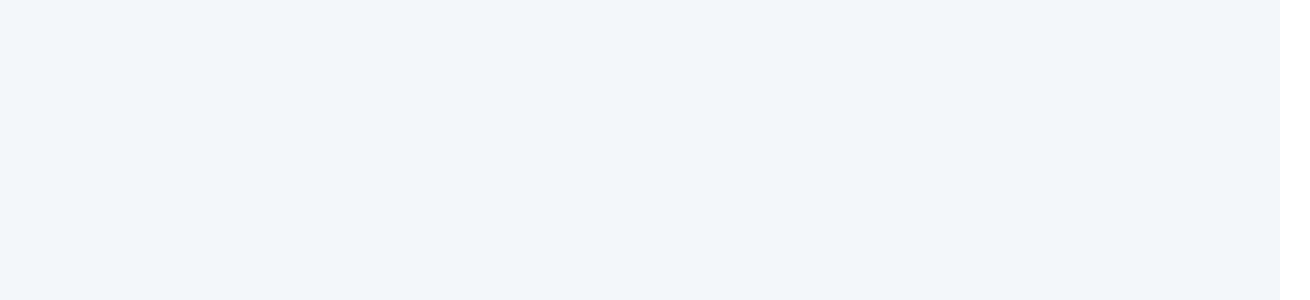
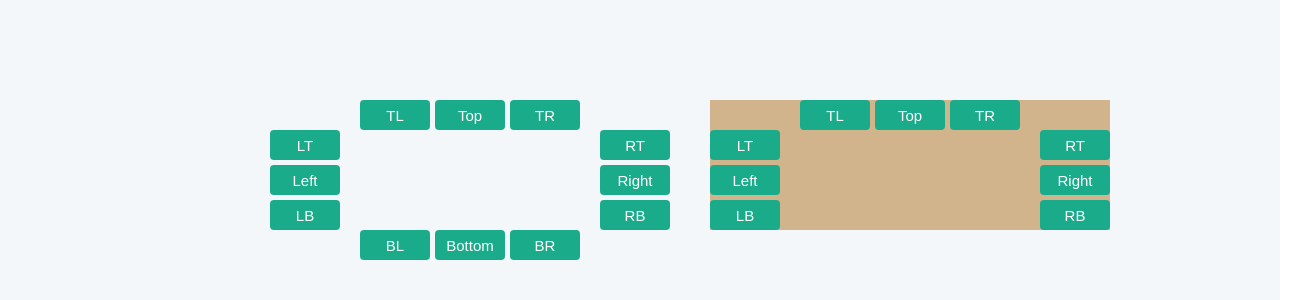
Before and after one commit to rlaclghks123/tool-tip, a React (Create React App) app: page / in a window 1280 px wide. Shown: the top 300 px of the page, 1310 px wide, since content can reach past the window. Built offline with nearby package versions, Linux system fonts and the light colour scheme; the HTML template or start-up script is replaced by a standard one.

Commit message:
feat: basicTooltips 구현

```diff
--- /dev/null
+++ b/src/components/BasicTooltips/index.css
@@ -0,0 +1,72 @@
+.basicTooltips-wrapper {
+  display: flex;
+
+  margin-top: 100px;
+  margin-left: 100px;
+}
+
+.non-scroll-container {
+  display: flex;
+  flex-direction: column;
+}
+
+.tooltip-btn {
+  width: 70px;
+  height: 30px;
+
+  border: none;
+  border-radius: 4px;
+
+  background-color: #1aab8a;
+  color: #fff;
+  font-size: 15px;
+
+  cursor: pointer;
+}
+
+.top-wrapper {
+  display: flex;
+  justify-content: center;
+
+  width: 400px;
+  gap: 5px;
+}
+
+.side-wrapper {
+  display: flex;
+  justify-content: space-between;
+}
+
+.left-wrapper {
+  display: flex;
+  flex-direction: column;
+
+  height: 100%;
+  gap: 5px;
+}
+
+.right-wrapper {
+  display: flex;
+  flex-direction: column;
+
+  height: 100%;
+  gap: 5px;
+}
+
+.bottom-wrapper {
+  display: flex;
+  justify-content: center;
+
+  width: 400px;
+  gap: 5px;
+}
+
+.scroll-box {
+  overflow: scroll;
+
+  margin-left: 40px;
+
+  height: 130px;
+
+  background-color: tan;
+}
--- /dev/null
+++ b/src/components/BasicTooltips/index.tsx
@@ -0,0 +1,167 @@
+import { useState } from 'react';
+
+import './index.css';
+import Tooltip from '../Tooltip.tsx';
+import {
+  BOTTOM_INFO,
+  BasicTooltipsType,
+  LEFT_INFO,
+  RIGHT_INFO,
+  TOP_INFO,
+} from '../../db/basicTolltipsDb.ts';
+
+function BasicTooltips() {
+  const [isHover, setIsHover] = useState(false);
+  const [tooltipState, setTooltipState] = useState({
+    contents: '',
+    direction: '',
+  });
+
+  const [position, setPosition] = useState({
+    top: 0,
+    left: 0,
+  });
+
+  function handleMouseOver(e: React.MouseEvent<HTMLButtonElement>, info: BasicTooltipsType) {
+    const target = e.target as HTMLButtonElement;
+
+    setPosition(() => {
+      return {
+        top: target.offsetTop,
+        left: target.offsetLeft,
+      };
+    });
+
+    setTooltipState(() => {
+      return {
+        contents: info.tooltipContents,
+        direction: info.direction,
+      };
+    });
+
+    setIsHover(true);
+  }
+
+  return (
+    <>
+      <div className="basicTooltips-wrapper">
+        <div className="non-scroll-container">
+          <div className="top-wrapper">
+            {TOP_INFO.map((info) => (
+              <button
+                key={info.id}
+                onMouseOver={(e) => handleMouseOver(e, info)}
+                onMouseLeave={() => setIsHover(false)}
+                className="tooltip-btn"
+              >
+                {info.bottonContents}
+              </button>
+            ))}
+          </div>
+
+          <div className="side-wrapper">
+            <div className="left-wrapper">
+              {LEFT_INFO.map((info) => (
+                <button
+                  key={info.id}
+                  className="tooltip-btn"
+                  onMouseOver={(e) => handleMouseOver(e, info)}
+                  onMouseLeave={() => setIsHover(false)}
+                >
+                  {info.bottonContents}
+                </button>
+              ))}
+            </div>
+            <div className="right-wrapper">
+              {RIGHT_INFO.map((info) => (
+                <button
+                  key={info.id}
+                  className="tooltip-btn"
+                  onMouseOver={(e) => handleMouseOver(e, info)}
+                  onMouseLeave={() => setIsHover(false)}
+                >
+                  {info.bottonContents}
+                </button>
+              ))}
+            </div>
+          </div>
+
+          <div className="bottom-wrapper">
+            {BOTTOM_INFO.map((info) => (
+              <button
+                key={info.id}
+                className="tooltip-btn"
+                onMouseOver={(e) => handleMouseOver(e, info)}
+                onMouseLeave={() => setIsHover(false)}
+              >
+                {info.bottonContents}
+              </button>
+            ))}
+          </div>
+        </div>
+
+        <div className="scroll-box">
+          <div className="top-wrapper">
+            {TOP_INFO.map((info) => (
+              <button
+                key={info.id}
+                className="tooltip-btn"
+                onMouseOver={(e) => handleMouseOver(e, info)}
+                onMouseLeave={() => setIsHover(false)}
+              >
+                {info.bottonContents}
+              </button>
+            ))}
+          </div>
+          <div className="side-wrapper">
+            <div className="left-wrapper">
+              {LEFT_INFO.map((info) => (
+                <button
+                  key={info.id}
+                  className="tooltip-btn"
+                  onMouseOver={(e) => handleMouseOver(e, info)}
+                  onMouseLeave={() => setIsHover(false)}
+                >
+                  {info.bottonContents}
+                </button>
+              ))}
+            </div>
+            <div className="right-wrapper">
+              {RIGHT_INFO.map((info) => (
+                <button
+                  key={info.id}
+                  className="tooltip-btn"
+                  onMouseOver={(e) => handleMouseOver(e, info)}
+                  onMouseLeave={() => setIsHover(false)}
+                >
+                  {info.bottonContents}
+                </button>
+              ))}
+            </div>
+          </div>
+
+          <div className="bottom-wrapper">
+            {BOTTOM_INFO.map((info) => (
+              <button
+                key={info.id}
+                className="tooltip-btn"
+                onMouseOver={(e) => handleMouseOver(e, info)}
+                onMouseLeave={() => setIsHover(false)}
+              >
+                {info.bottonContents}
+              </button>
+            ))}
+          </div>
+        </div>
+      </div>
+
+      {isHover && (
+        <Tooltip position={position} direction={tooltipState?.direction}>
+          {tooltipState?.contents}
+        </Tooltip>
+      )}
+    </>
+  );
+}
+
+export default BasicTooltips;
--- /dev/null
+++ b/src/db/basicTolltipsDb.ts
@@ -0,0 +1,90 @@
+export interface BasicTooltipsType {
+  id: number;
+  tooltipContents: string;
+  direction: string;
+  bottonContents: string;
+}
+
+export const TOP_INFO: BasicTooltipsType[] = [
+  {
+    id: 1,
+    tooltipContents: 'top left contents',
+    direction: 'topLeft',
+    bottonContents: 'TL',
+  },
+  {
+    id: 2,
+    tooltipContents: 'top contents',
+    direction: 'top',
+    bottonContents: 'Top',
+  },
+  {
+    id: 3,
+    tooltipContents: 'top right contents',
+    direction: 'topRight',
+    bottonContents: 'TR',
+  },
+];
+
+export const LEFT_INFO: BasicTooltipsType[] = [
+  {
+    id: 1,
+    tooltipContents: 'left top contents',
+    direction: 'leftTop',
+    bottonContents: 'LT',
+  },
+  {
+    id: 2,
+    tooltipContents: 'left contents',
+    direction: 'left',
+    bottonContents: 'Left',
+  },
+  {
+    id: 3,
+    tooltipContents: 'left bottom contents',
+    direction: 'leftBottom',
+    bottonContents: 'LB',
+  },
+];
+
+export const RIGHT_INFO: BasicTooltipsType[] = [
+  {
+    id: 1,
+    tooltipContents: 'right top contents',
+    direction: 'rightTop',
+    bottonContents: 'RT',
+  },
+  {
+    id: 2,
+    tooltipContents: 'right contents',
+    direction: 'right',
+    bottonContents: 'Right',
+  },
+  {
+    id: 3,
+    tooltipContents: 'right bottom contents',
+    direction: 'rightBottom',
+    bottonContents: 'RB',
+  },
+];
+
+export const BOTTOM_INFO: BasicTooltipsType[] = [
+  {
+    id: 1,
+    tooltipContents: 'bottom left contents',
+    direction: 'bottomLeft',
+    bottonContents: 'BL',
+  },
+  {
+    id: 2,
+    tooltipContents: 'bottom contents',
+    direction: 'bottom',
+    bottonContents: 'Bottom',
+  },
+  {
+    id: 3,
+    tooltipContents: 'bottom right contents',
+    direction: 'bottomRight',
+    bottonContents: 'BR',
+  },
+];
--- a/src/pages/TooltipPage/index.tsx
+++ b/src/pages/TooltipPage/index.tsx
@@ -1,9 +1,12 @@
+import BasicTooltips from '../../components/BasicTooltips';
 import './index.css';
 
 function TooltipPage() {
   return (
     <main className="container-layout">
-      <section className="tooltip-section"></section>
+      <section className="tooltip-section">
+        <BasicTooltips />
+      </section>
     </main>
   );
 }
```
